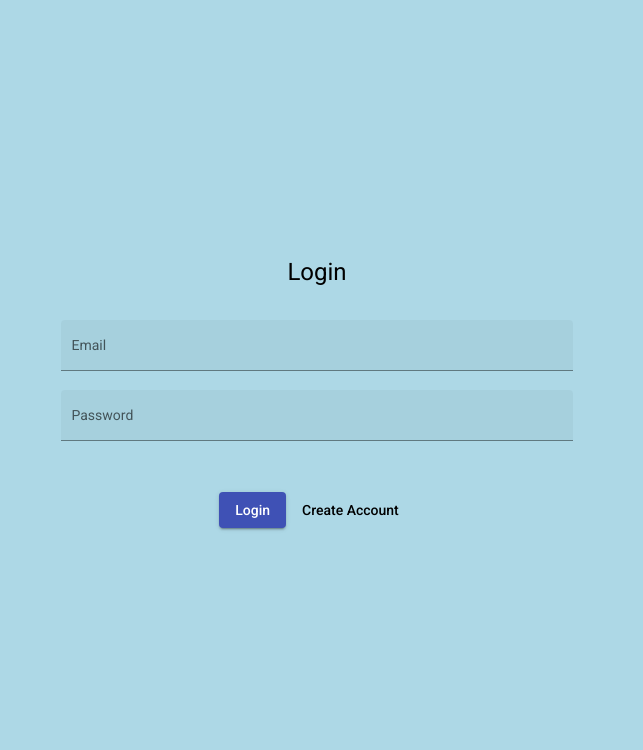
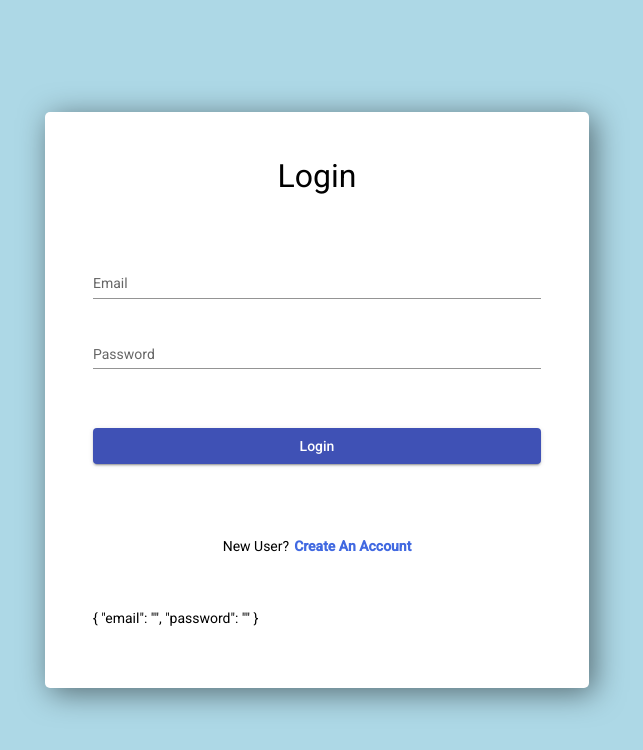
Before and after one commit to Mpb0406/recipy-angular-fe, an Angular app in the folder frontend/: page / in a window 1280 px wide. Shown: the top 750 px of the page, without its empty margins (323-966 px from the left). Built offline with nearby package versions, Linux system fonts and the light colour scheme.

Commit message:
Added FormGroup to handle LoginForm data for API call

```diff
--- a/frontend/src/app/app.module.ts
+++ b/frontend/src/app/app.module.ts
@@ -8,6 +8,7 @@ import { BrowserAnimationsModule } from '@angular/platform-browser/animations';
 import { MatFormFieldModule } from '@angular/material/form-field';
 import { MatButtonModule } from '@angular/material/button';
 import { MatInputModule } from '@angular/material/input';
+import { ReactiveFormsModule } from '@angular/forms';
 
 @NgModule({
   declarations: [AppComponent, LoginPageComponent],
@@ -19,6 +20,7 @@ import { MatInputModule } from '@angular/material/input';
     MatFormFieldModule,
     MatButtonModule,
     MatInputModule,
+    ReactiveFormsModule,
   ],
   providers: [],
   bootstrap: [AppComponent],
--- a/frontend/src/app/login-page/login-page.component.css
+++ b/frontend/src/app/login-page/login-page.component.css
@@ -8,13 +8,42 @@ section {
 }
 
 form {
-    display: flex;
-    flex-direction: column;
-    width: 40%;
-    margin: 1rem;
+  display: flex;
+  flex-direction: column;
+  justify-content: space-between;
+  width: 35%;
+  height: 60vh;
+  margin: 1rem;
+  background: #fff;
+  padding: 3rem;
+  border-radius: 5px;
+  box-shadow: 5px 5px 30px rgba(0, 0, 0, 0.5);
 }
 
-.button-container {
-    align-self: center;
-    margin-top: 2rem;
+form h1 {
+  text-align: center;
+  font-size: 2rem;
 }
+
+.form-inputs {
+  display: flex;
+  flex-direction: column;
+}
+
+.register-container {
+  display: flex;
+  gap: 5px;
+  align-self: center;
+  margin-top: 2rem;
+}
+
+.register-container a {
+  text-decoration: none;
+  font-weight: bold;
+  color: royalblue;
+  transition: all 0.3s ease;
+}
+
+.register-container a:hover {
+  color: lightblue;
+}
--- a/frontend/src/app/login-page/login-page.component.html
+++ b/frontend/src/app/login-page/login-page.component.html
@@ -1,17 +1,21 @@
 <section>
+  <form [formGroup]="loginForm">
     <h1>Login</h1>
-  <form>
-    <mat-form-field appearance="fill">
+    <div class="form-inputs">
+      <mat-form-field appearance="standard">
         <mat-label>Email</mat-label>
-      <input matInput type="email" />
+        <input matInput type="email" formControlName="email" />
       </mat-form-field>
-    <mat-form-field appearance="fill">
+      <mat-form-field appearance="standard">
         <mat-label>Password</mat-label>
-      <input matInput type="password" />
+        <input matInput type="password" formControlName="password" />
       </mat-form-field>
-    <div class="button-container">
+    </div>
     <button mat-raised-button color="primary">Login</button>
-      <button mat-button>Create Account</button>
+    <div class="register-container">
+      <p>New User?</p>
+      <a href="#">Create An Account</a>
     </div>
+    <p>{{ loginForm.value | json }}</p>
   </form>
 </section>
--- a/frontend/src/app/login-page/login-page.component.ts
+++ b/frontend/src/app/login-page/login-page.component.ts
@@ -1,5 +1,5 @@
 import { Component, OnInit } from '@angular/core';
-import { MatFormFieldModule } from '@angular/material/form-field';
+import { FormGroup, FormControl } from '@angular/forms';
 
 @Component({
   selector: 'app-login-page',
@@ -9,5 +9,10 @@ import { MatFormFieldModule } from '@angular/material/form-field';
 export class LoginPageComponent implements OnInit {
   constructor() {}
 
+  loginForm = new FormGroup({
+    email: new FormControl(''),
+    password: new FormControl(''),
+  });
+
   ngOnInit(): void {}
 }
```
Lines whose indentation alone changed are shown as unchanged.
